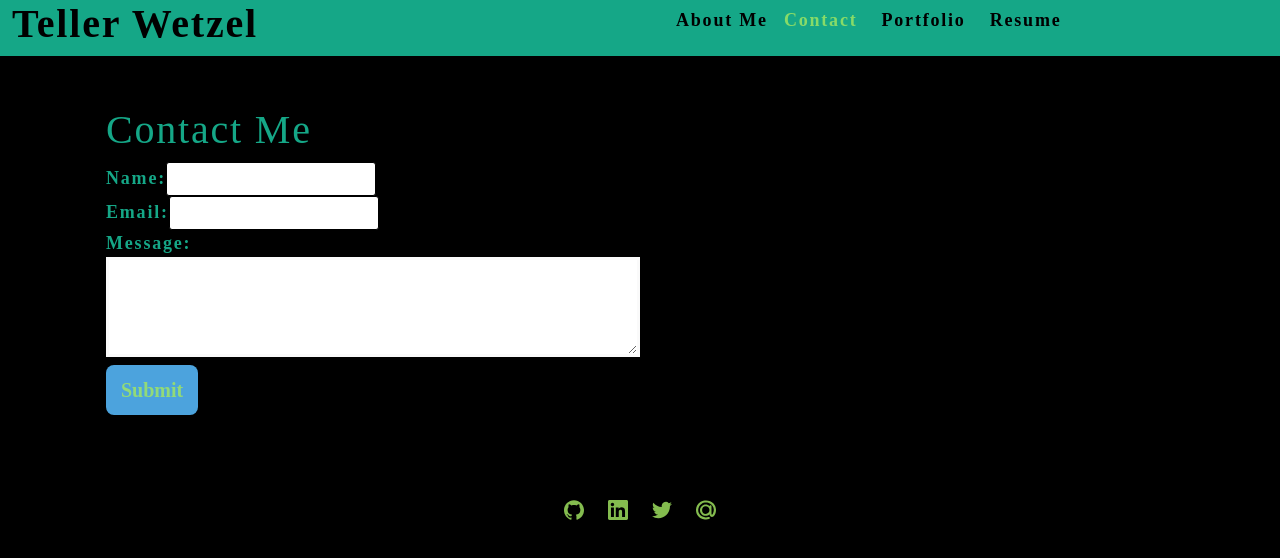
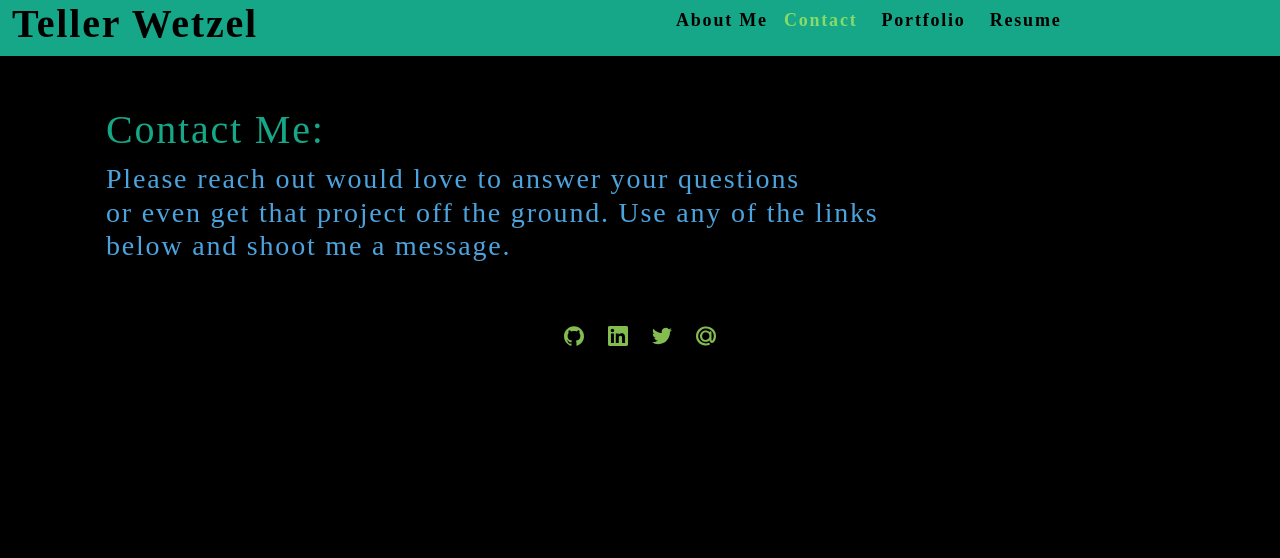
Before and after one commit to Teller35/teller-wetzel, a React (Create React App) app: page / in a window 1280 px wide. Both pictures are taken after a click on the element "Contact". Shown: the top 558 px of the page. Built offline with nearby package versions, Linux system fonts and the light colour scheme.

Commit message:
did some touchups took out contact form added more discriptions to work and fixed all links

```diff
--- a/src/components/Contact/Contact.jsx
+++ b/src/components/Contact/Contact.jsx
@@ -1,82 +1,16 @@
-import React, { useState } from "react";
-import { validateEmail } from "../../utils/helpers";
+import React from "react";
 
 function ContactForm() {
-  const [formState, setFormState] = useState({
-    name: "",
-    email: "",
-    message: "",
-  });
 
-  const [errorMessage, setErrorMessage] = useState("");
-  const { name, email, message } = formState;
-
-  function handleSubmit(event) {
-    event.preventDefault();
-    if (!errorMessage) {
-      setFormState({ [event.target.name]: event.target.value });
-    }
-  }
-
-  function handleChange(event) {
-    if (event.target.name === "email") {
-      const isValid = validateEmail(event.target.value);
-      if (!isValid) {
-        setErrorMessage("Your email is invalid!");
-      } else {
-        setErrorMessage("");
-      }
-    } else {
-      if (!event.target.value.length) {
-        setErrorMessage(`${event.target.name} is required!`);
-      } else {
-        setErrorMessage("");
-      }
-    }
-  }
 
   return (
     <section className="container">
-      <h1 className="Third">Contact Me</h1>
-      <form onSubmit={handleSubmit}>
-        <div>
-          <label htmlFor="name">Name:</label>
-          <input
-            type="text"
-            defaultValue={name}
-            onBlur={handleChange}
-            name="Name"
-          />
-        </div>
-        <div>
-          <label htmlFor="email">Email:</label>
-          <input
-            type="text"
-            defaultValue={email}
-            onBlur={handleChange}
-            name="email"
-          />
-        </div>
-        <div>
-          <label htmlFor="message">Message:</label>
-        </div>
-        <div>
-          <textarea
-            name="Message"
-            defaultValue={message}
-            onBlur={handleChange}
-            rows="5"
-          />
-        </div>
-        {errorMessage && (
-          <div>
-            <p className="error-text">{errorMessage}</p>
-          </div>
-        )}
-        <button className="Contact-button" type="submit">
-          Submit
-        </button>
-      </form>
+      <h1 className="Third">Contact Me:</h1>
+      <h3 className="First">
+        Please reach out would love to answer your questions <br/>
+        or even get that project off the ground. Use any of the links <br/>
+        below and shoot me a message.
+      </h3>
     </section>
   );
 }
--- a/src/components/Footer/Footer.jsx
+++ b/src/components/Footer/Footer.jsx
@@ -8,9 +8,9 @@ function Footer() {
   return (
     <footer className="container">
       <div className="row justify-content-center">
-        <a className="Links Items col-auto" href="https://github.com/Teller35" target="_blank"><SiGithub size={20}/></a>
-        <a className="Links Items col-auto" href="https://www.linkedin.com/in/tellerwetzel/" target="_blank"><SiLinkedin size={20}/></a>
-        <a className="Links Items col-auto" href="https://twitter.com/TellerWetzel" target="_blank"><SiTwitter size={20}/></a>
+        <a className="Links Items col-auto" href="https://github.com/Teller35" target="_blank" rel="noreferrer"><SiGithub size={20}/></a>
+        <a className="Links Items col-auto" href="https://www.linkedin.com/in/tellerwetzel/" target="_blank" rel="noreferrer"><SiLinkedin size={20}/></a>
+        <a className="Links Items col-auto" href="https://twitter.com/TellerWetzel" target="_blank" rel="noreferrer"><SiTwitter size={20}/></a>
         <a className="Links Items col-auto" href="mailto:tellerwetzel@yahoo.com"><SiMailDotRu size={20}/></a>
       </div>
     </footer>
--- a/src/components/Resume/Resume.jsx
+++ b/src/components/Resume/Resume.jsx
@@ -31,6 +31,7 @@ function Resume() {
           className="Links"
           href="https://drive.google.com/file/d/1sLOzMYVGHmOkXx02M3dSgDK-iptViXs3/view?usp=sharing"
           target="_blank"
+          rel="noreferrer"
         >
           <span> Here</span>
         </a>
--- a/src/index.css
+++ b/src/index.css
@@ -137,7 +137,7 @@ textarea {
 .card {
   background: var(--tertiary);
   border-radius: 3px;
-  height: 28rem;
+  height: 30rem;
   width: 20rem;
   margin: 1rem;
   position: relative;
```
Also changed, not shown: src/components/Work/Work.jsx (+9 -9 lines).
